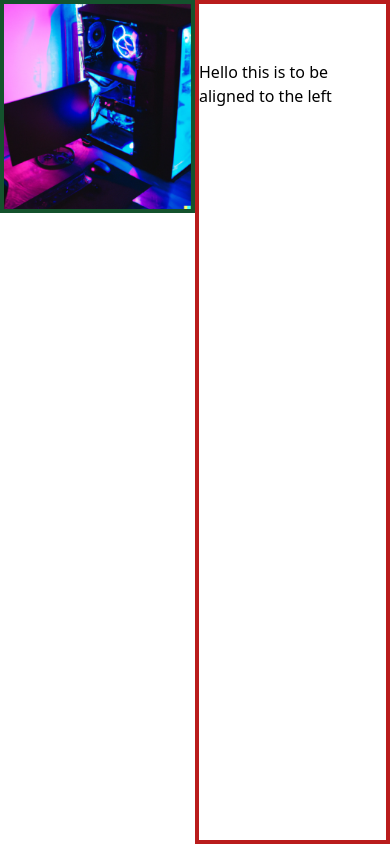
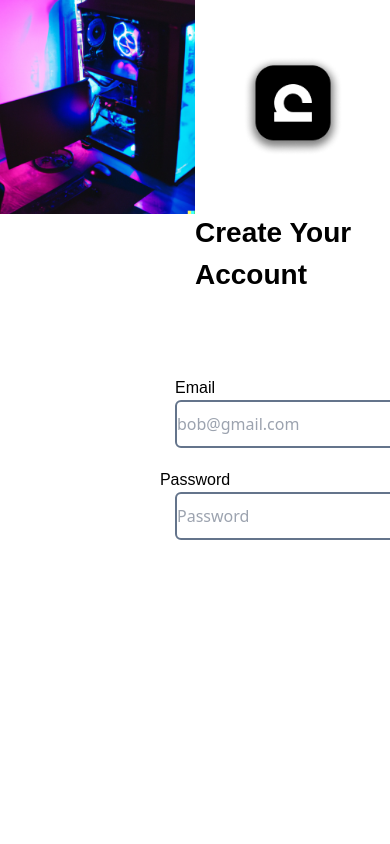
Before and after one commit to setupss/landing, a Next.js app: page /login in a window 390 px wide. Built offline with nearby package versions, Linux system fonts and the light colour scheme.

Commit message:
Login responsive fix

```diff
--- a/pages/login.js
+++ b/pages/login.js
@@ -1,15 +1,45 @@
-import logo from "../public/assets/logo.png"
 import Image from "next/image"
 import pc from "../public/assets/pc-hero.png"
+import logo from "../public/assets/logo.png"
 export default function login(){
     return(
         <>
         <div className="container">
 
-        <div className="absolute inset-y-0 right-0 border-4 border-red-700 w-1/2 ">
+        <div className="absolute inset-y-0 right-0  w-1/2 ">
+
+
 
           <span>
-          <h1 className="flex justify-center mt-[3.5rem]">Hello this is to be aligned to the left</h1>
+          <span className="flex justify-center">
+            <Image
+            src={logo}
+            height={100}
+            width={100}
+            alt="Picture of the author"
+            className="mt-[3.5rem]"
+            />
+          </span>
+
+          <h1 className="flex justify-center mt-[3.5rem] font-poppins font-semibold text-[28px]">Create Your Account</h1>
+
+          {/* Form area. */}
+
+          <span className="flex justify-center mr-[20rem] mt-[5rem] font-satoshi">
+            <h2>Email</h2>
+          </span>
+          <span className="flex justify-center mt-[rem] rounded-lg">
+
+            <input type="email" required placeholder="bob@gmail.com" className="border-2 rounded-md border-slate-500 w-[360px] h-[48px] bg-grey-500" />
+          </span>
+
+          <span className="flex justify-center mr-[18rem] mt-[1.25rem] font-satoshi">
+            <h2>Password</h2>
+          </span>
+          <span className="flex justify-center mt-[] rounded-lg">
+
+            <input type="password" required placeholder="Password" className="border-2 rounded-md border-slate-500 w-[360px] h-[48px] bg-grey-500 " />
+          </span>
 
 
           </span>
@@ -19,7 +49,7 @@ export default function login(){
 
           </div>
 
-          <div className="w-1/2 border-4 border-green-900">
+          <div className="w-1/2">
             <Image
             src={pc}
             width="100%"
```
